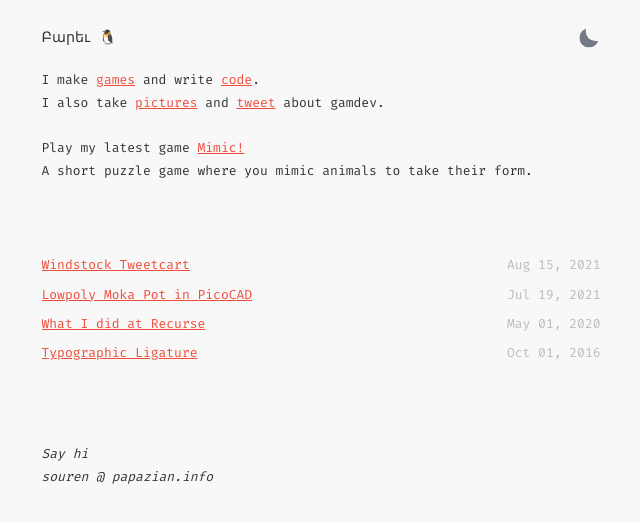
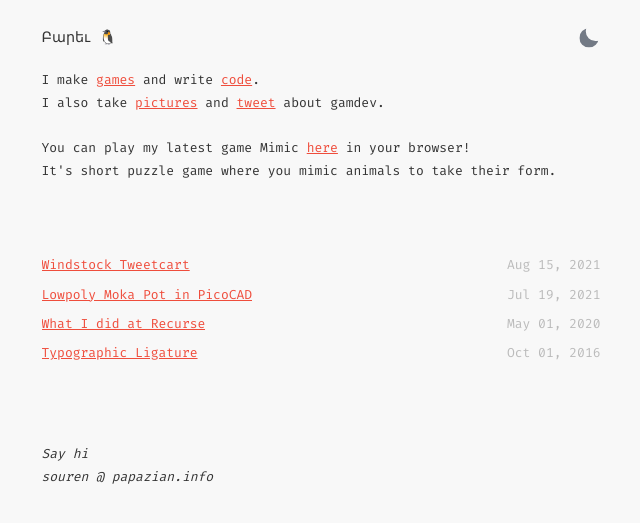
Before and after one commit to sourencho/sourencho.github.io, a Jekyll site: the page built from index.html, in a window 1280 px wide. Shown: the top 523 px of the page, without its empty margins (319-959 px from the left). Built offline with Jekyll 4.4.1, drawn with Linux system fonts in a browser that asks for light colours.

Commit message:
Minor wording change

```diff
--- a/index.html
+++ b/index.html
@@ -18,9 +18,9 @@ layout: default
     </p>
     <br>
     <p>
-        Play my latest game <a href="https://sourencho.itch.io/mimic"> Mimic! </a>
+        You can play my latest game Mimic <a href="https://sourencho.itch.io/mimic">here</a> in your browser!
         <br>
-        A short puzzle game where you mimic animals to take their form.
+        It's short puzzle game where you mimic animals to take their form.
     </p>
 </section>
 
```
